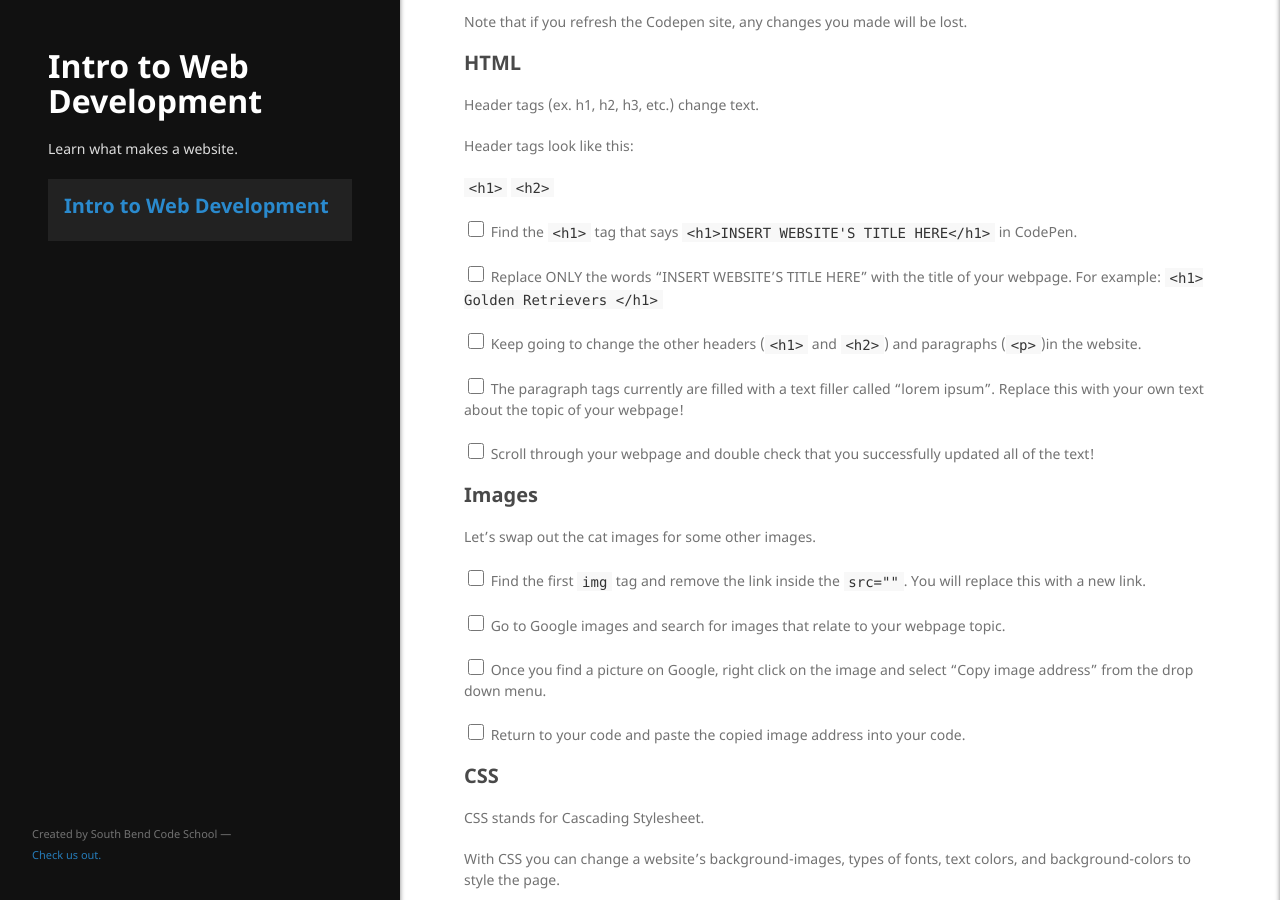
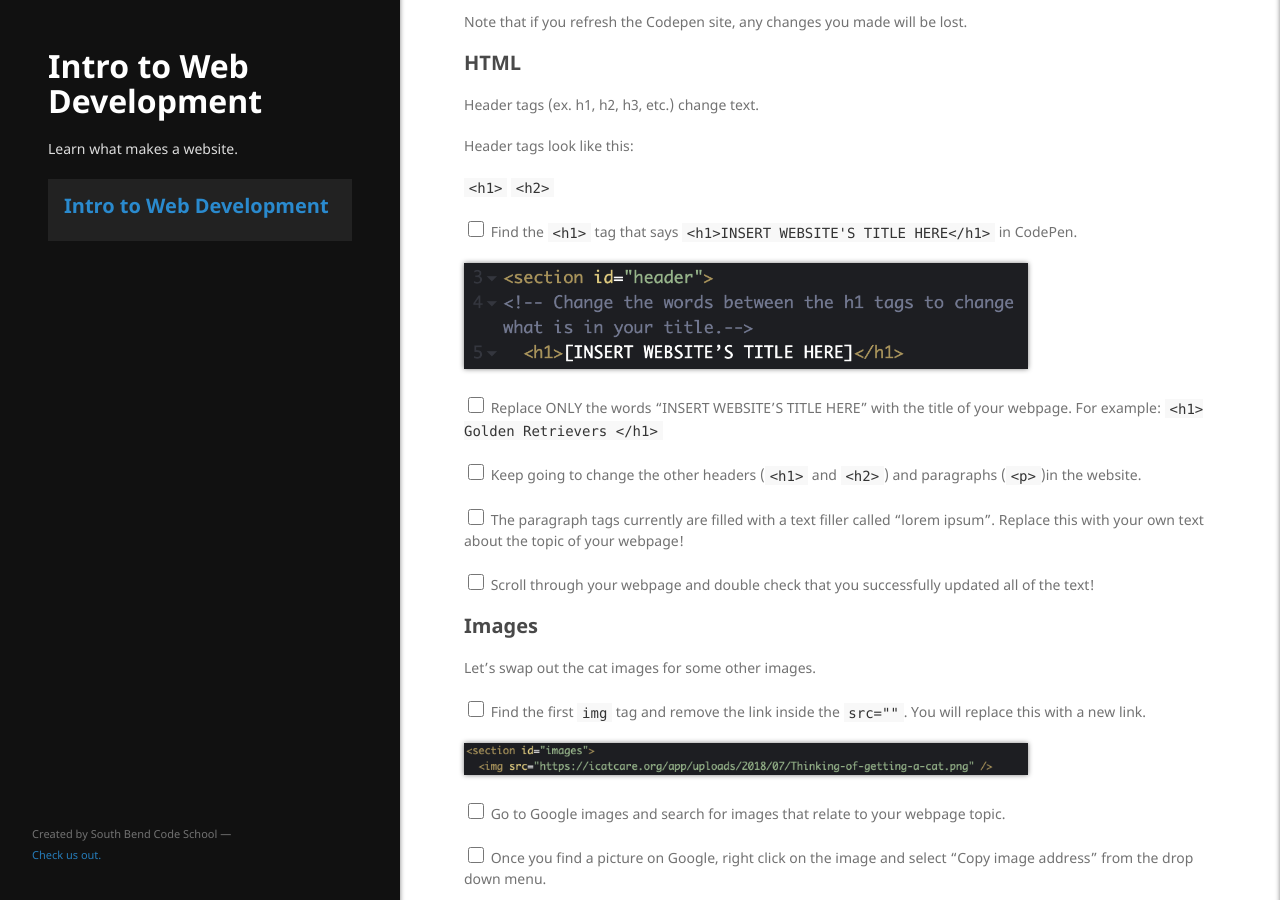
Before and after one commit to south-bend-code-works/code-week, a Jekyll site: the page built from lessons/intro/code-week.md, in a window 1280 px wide and 900 px high, scrolled down 1255 px. Built offline with Jekyll 4.4.1, drawn with Linux system fonts in a browser that asks for light colours; our own code applies the rules of GitHub Pages for plain Markdown files.

Commit message:
added images

```diff
--- a/lessons/intro/code-week.md
+++ b/lessons/intro/code-week.md
@@ -56,6 +56,7 @@ Header tags look like this:
 
 <input type="checkbox" class="checkbox"> Find the `<h1>` tag that says `<h1>INSERT WEBSITE'S TITLE HERE</h1>` in CodePen.
 
+<img style="height: auto; max-width: 75%;" src="{{ site.baseurl }}/assets/img/header.png">
 
 <input type="checkbox" class="checkbox"> Replace ONLY the words "INSERT WEBSITE'S TITLE HERE" with the title of your webpage.
 For example:
@@ -73,9 +74,13 @@ Let's swap out the cat images for some other images.
 
 <input type="checkbox" class="checkbox"> Find the first `img` tag and remove the link inside the `src=""`. You will replace this with a new link.
 
+<img style="height: auto; max-width: 75%;" src="{{ site.baseurl }}/assets/img/replaceimage.png">
+
 <input type="checkbox" class="checkbox"> Go to Google images and search for images that relate to your webpage topic.
 
 <input type="checkbox" class="checkbox"> Once you find a picture on Google, right click on the image and select “Copy image address” from the drop down menu.
+
+<img style="height: auto; max-width: 75%;" src="{{ site.baseurl }}/assets/img/copyimageaddress.png">
 
 <input type="checkbox" class="checkbox"> Return to your code and paste the copied image address into your code.
 
@@ -91,6 +96,8 @@ CSS is separated by selectors, like `body`, `section`, `p`, etc...
 
 <input type="checkbox" class="checkbox"> Find the body selector, and try changing the background color of the page by adding the line: `background-color: red;`
 
+<img style="height: auto; max-width: 50%;" src="{{ site.baseurl }}/assets/img/bodycssbackground.png">
+
 ### Text Colors
 
 The property that changes text-color is color.
@@ -98,6 +105,8 @@ The property that changes text-color is color.
 For example, `color:white;` means that your text-color is white.
 
 <input type="checkbox" class="checkbox"> Try changing the text color of the body.
+
+<img style="height: auto; max-width: 50%;" src="{{ site.baseurl }}/assets/img/bodycss.png">
 
 <input type="checkbox" class="checkbox"> Adjust the colors for the other selectors in your CSS file.
 
@@ -113,17 +122,29 @@ For example, `color:white;` means that your text-color is white.
 
 <input type="checkbox" class="checkbox"> Click on the drop down menu.
 
+<img style="height: auto; max-width: 50%;" src="{{ site.baseurl }}/assets/img/mapsmenu.png">
+
 <input type="checkbox" class="checkbox"> Select “Share or embed map”.
+
+<img style="height: auto; max-width: 40%;" src="{{ site.baseurl }}/assets/img/shareorembed.png">
 
 <input type="checkbox" class="checkbox"> Click Embed map.
 
+<img style="height: auto; max-width: 30%;" src="{{ site.baseurl }}/assets/img/selectembed.png">
+
 <input type="checkbox" class="checkbox"> Click "Copy HTML".
 
+<img style="height: auto; max-width: 75%;" src="{{ site.baseurl }}/assets/img/embedmap.png">
+
 <input type="checkbox" class="checkbox"> Find the `<iframe>` tag for the Google Map in your HTML code.
+
+<img style="height: auto; max-width: 75%;" src="{{ site.baseurl }}/assets/img/iframe.png">
 
 <input type="checkbox" class="checkbox"> Replace all of the iframe code on your website with the new code that you just copied from Google Maps.
 
 <input type="checkbox" class="checkbox"> Change the `<h2>` from iframe example to the name of the location you chose.
+
+<img style="height: auto; max-width: 75%;" src="{{ site.baseurl }}/assets/img/iframereplace.png">
 
 ### Links
 
@@ -133,6 +154,9 @@ If you'd like to link to other pages, you can use the `<a>` tag in order to do s
 
 <input type="checkbox" class="checkbox"> Swap out the links by changing the text inside `href=""` to the link of your choice, and the text of the link by changing the text between the `<a>` and `</a>` tags.
 
+<img style="height: auto; max-width: 85%;" src="{{ site.baseurl }}/assets/img/linkhref.png">
+
+
 ## Extras
 
 ### Gradients
@@ -141,11 +165,15 @@ Did you notice the cool color changing pattern on the links section? That's call
 
 <input type="checkbox" class="checkbox"> Head over to the CSS file and scroll to find the `#links` selector. See the `background-image` property? See the word "gradient"?
 
+<img style="height: auto; max-width: 90%;" src="{{ site.baseurl }}/assets/img/linkscss.png">
+
 <input type="checkbox" class="checkbox"> This is what creates our gradient, with a degree for rotation, and three colors throughout the gradient. Try changing these colors!
 
 You can use words like "red", "blue", or "green" instead of the hex codes for colors, or you can find new hex codes.
 
-<input type="checkbox" > To find the hex code for a color, try Google's [color picker](https://www.google.com/search?q=color+picker).
+<img style="height: auto; max-width: 90%;" src="{{ site.baseurl }}/assets/img/linkscolors.png">
+
+<input type="checkbox" class="checkbox"> To find the hex code for a color, try Google's [color picker](https://www.google.com/search?q=color+picker).
 
 You can also adjust the percentages on the gradient, and add more colors with more percentages.
 
@@ -158,3 +186,5 @@ You may have noticed a third tab with some other code inside it. This is a progr
 <input type="checkbox" class="checkbox"> Try filling out the form and submitting it. See the pop up alert?
 
 <input type="checkbox" class="checkbox"> Click over to the JS tab, and try changing the text of the alert by adjusting what's in the `var greeting`. Only change what's between the quotation marks.
+
+<img style="height: auto; max-width: 100%;" src="{{ site.baseurl }}/assets/img/greeting.png">
```
Also changed, not shown: assets/img/bodycss.png (added), assets/img/bodycssbackground.png (added), assets/img/copyimageaddress.png (added), assets/img/embedmap.png (added), assets/img/greeting.png (added), assets/img/header.png (added), assets/img/iframe.png (added), assets/img/iframereplace.png (added), assets/img/linkhref.png (added), assets/img/linkscolors.png (added), assets/img/linkscss.png (added), assets/img/mapsmenu.png (added), assets/img/replaceimage.png (added), assets/img/selectembed.png (added), 1 more files.
